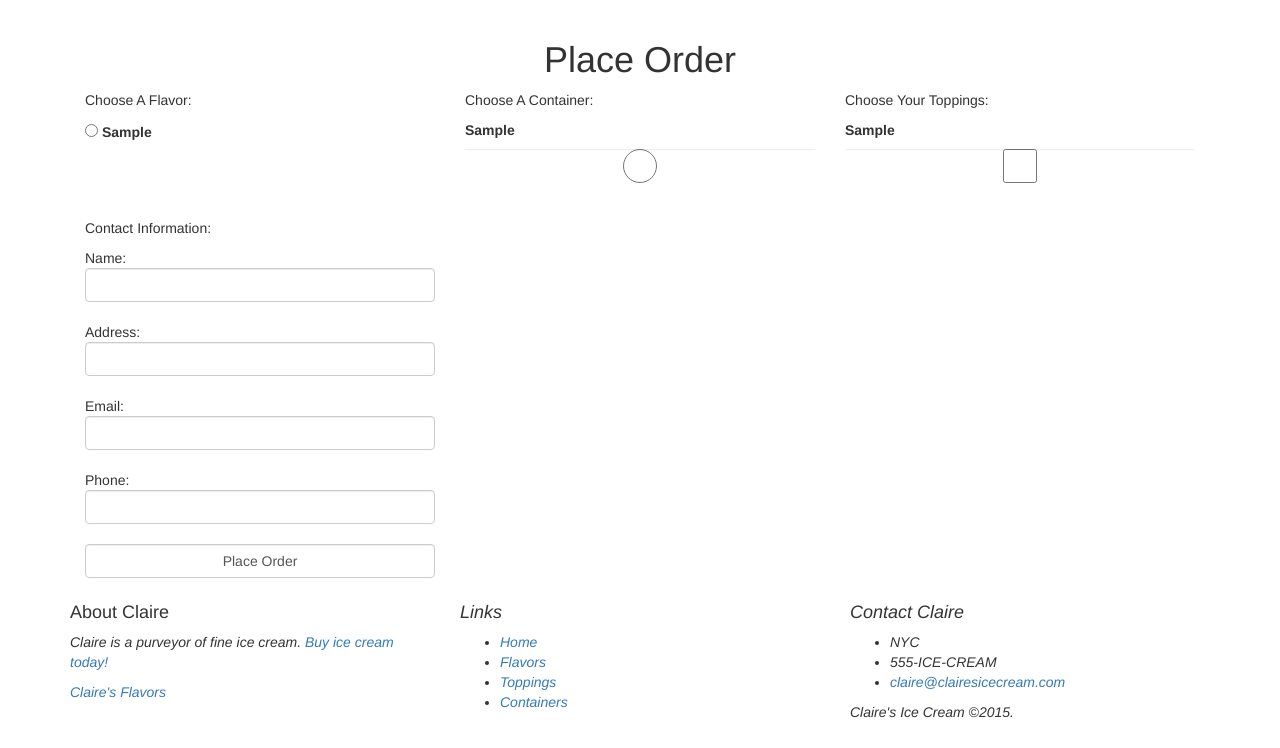
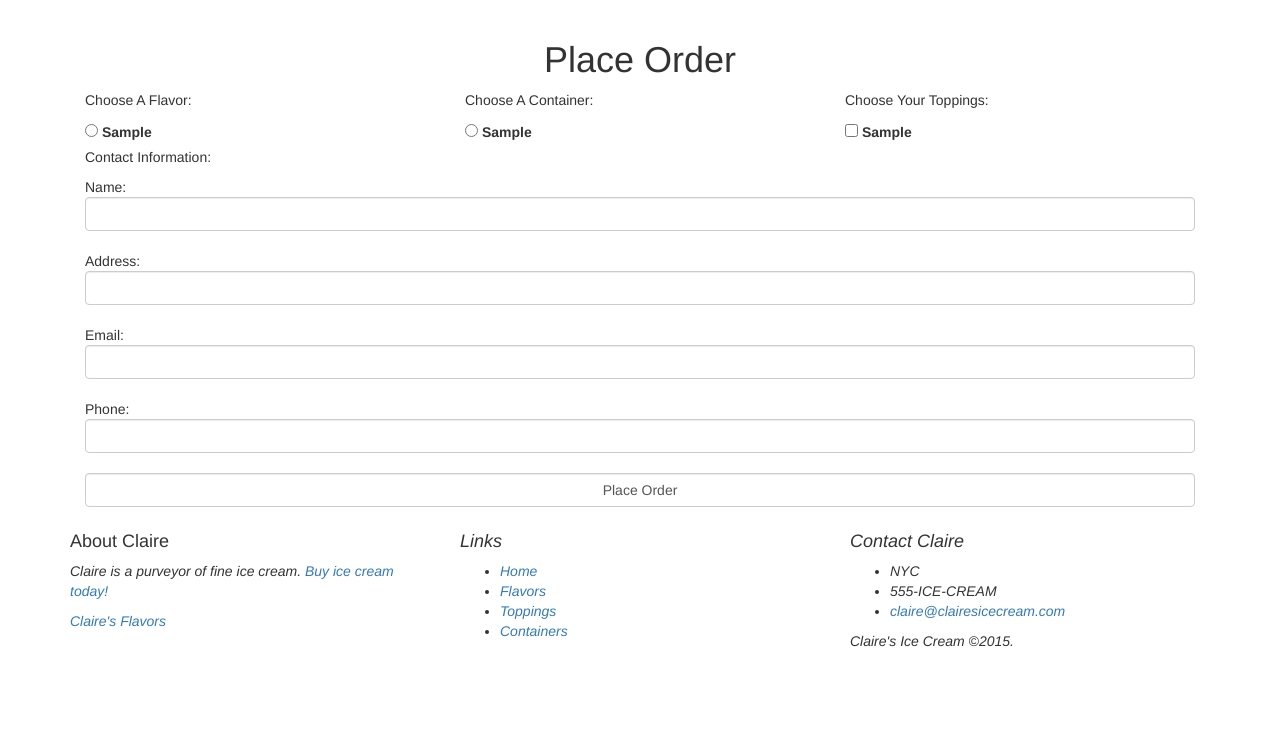
Before and after one commit to EricFries/claires-ice-cream, a Django app: page /new/ in a window 1280 px wide. Shown: the part 52-800 px from the top of the page. Run offline with Django 3.2, Linux system fonts and the light colour scheme; tables that the repository leaves empty hold one stand-in row (values such as "Sample post"); some libraries are stand-ins or nearby versions.

Commit message:
change topping and container form elements

```diff
--- a/ice_cream_ordering/templates/ice_cream_ordering/new.html
+++ b/ice_cream_ordering/templates/ice_cream_ordering/new.html
@@ -23,10 +23,10 @@
 
 	<div class="col-md-4">
 		<p>Choose A Container:</p>
-			<div class="form-group">
+			<div>
 		{% for c in all_containers %}
+		    <input type="radio" name="container" id="container{{ forloop.counter }}" value="{{ c.id }}"/>
 		    <label for="container{{ forloop.counter }}">{{ c.option }}</label>
-		    <input type="radio" name="container" id="container{{ forloop.counter }}" value="{{ c.id }}" class="form-control"/>
 		    <br />
 		{% endfor %}
 		</div>
@@ -34,16 +34,16 @@
 
 	<div class="col-md-4">
 		<p>Choose Your Toppings:</p>
-		<div class="form-group">
+		<div>
 			{% for t in all_toppings %}
-			    <label for="toppings{{ forloop.counter }}">{{ t.variety }}</label>
-			    <input type="checkbox" name="toppings" id="toppings{{ forloop.counter }}" value="{{ t.id }}" class="form-control"/>
-			    <br />
+	    <input type="checkbox" name="toppings" id="toppings{{ forloop.counter }}" value="{{ t.id }}"/>
+	     <label for="toppings{{ forloop.counter }}">{{ t.variety }}</label>
+	    <br />
 			{% endfor %}
 		</div>
 	</div>
 
-	<div class="col-md-4">
+	<div class="col-md-12">
 		<p>Contact Information:</p>
 		<div class="form-group">
 		  Name: <input type="text" name="fullname" class="form-control"><br>
```
